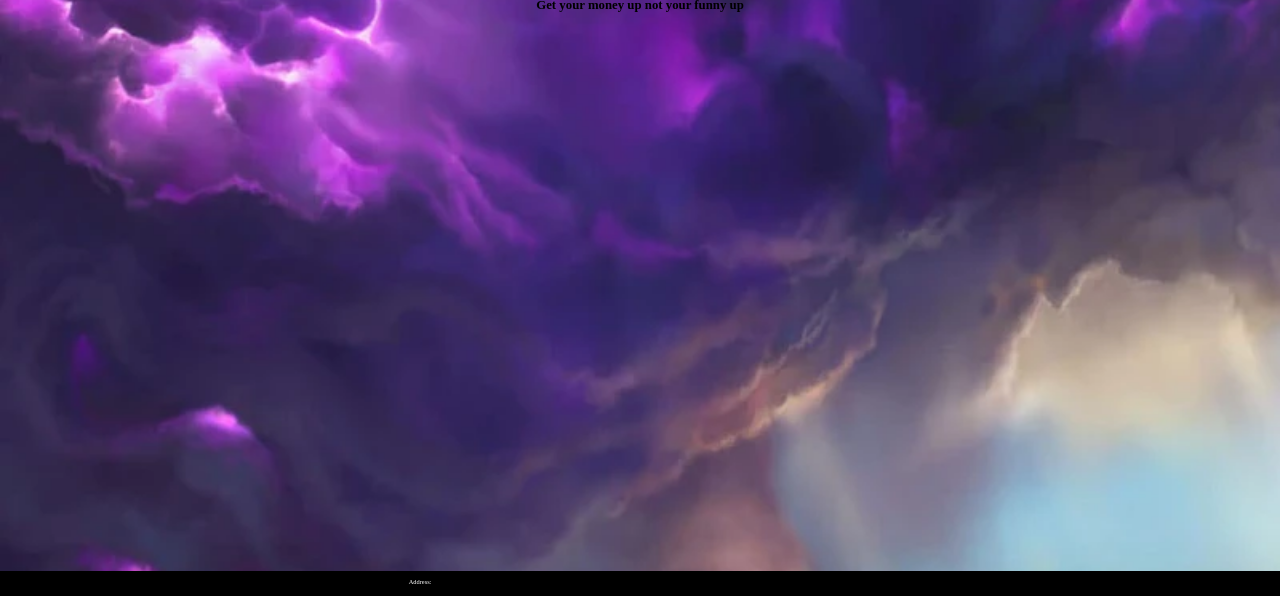
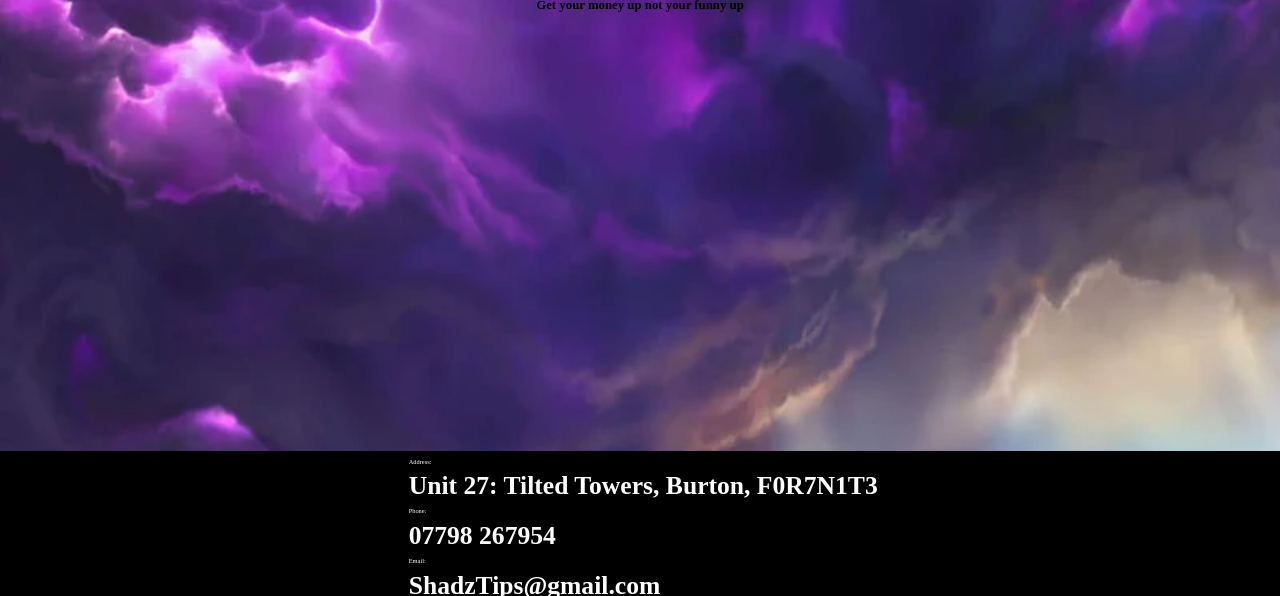
Before and after one commit to bsdc-Cole/bsdc-cole.github.io, a plain HTML site: page indexMobile.html in a window 1280 px wide. Shown: the part 136-732 px from the top of the page. Drawn offline with Linux system fonts and the light colour scheme.

Commit message:
Footer Size

```diff
--- a/Styles/stylesMobile.css
+++ b/Styles/stylesMobile.css
@@ -57,7 +57,7 @@ h2 {
     left: 0;
     bottom: 0;
     width: 100%;
-    height: 10%;
+    height: 25%;
     background-color: black;
     text-align: left;
 
```
